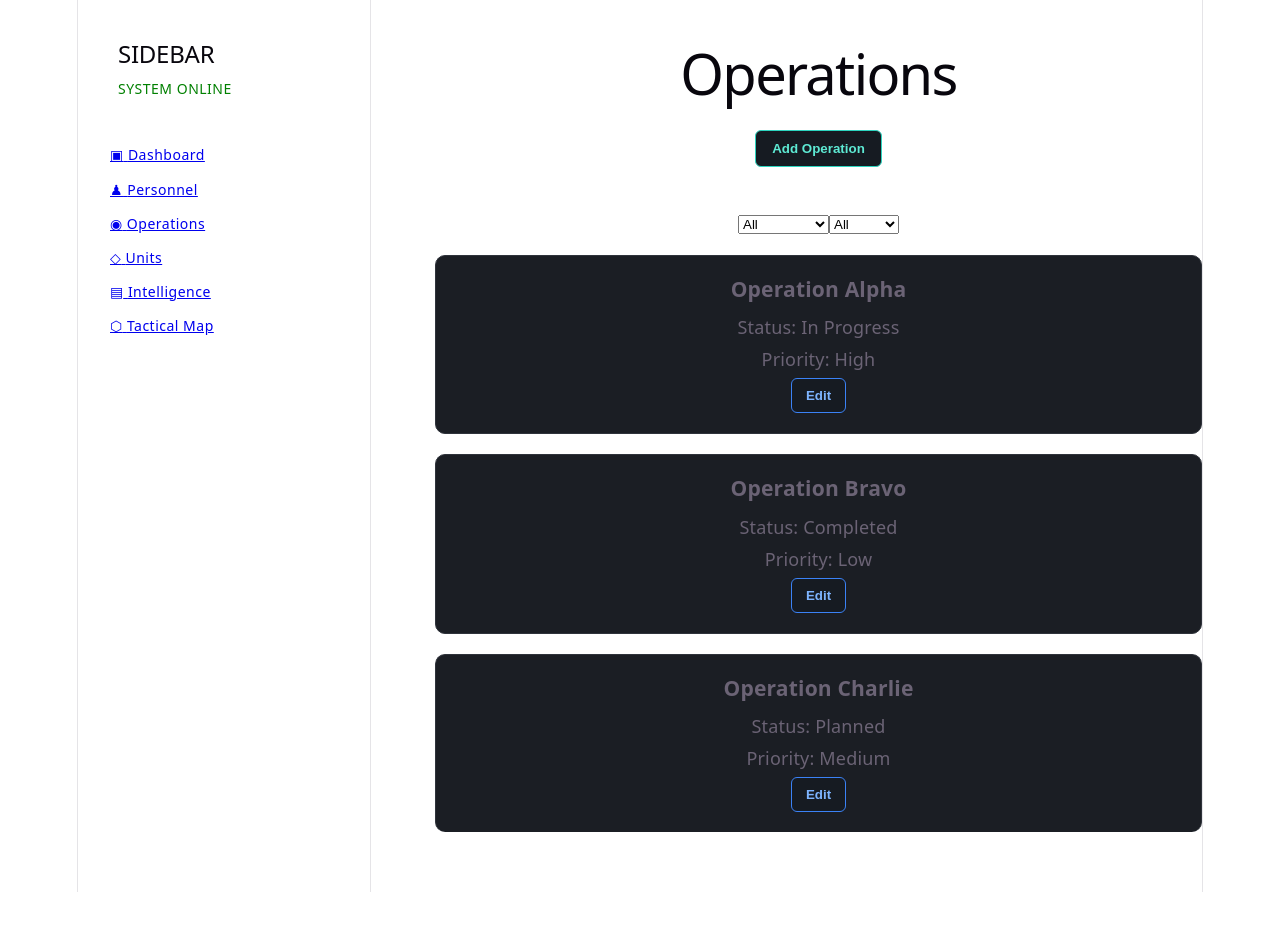
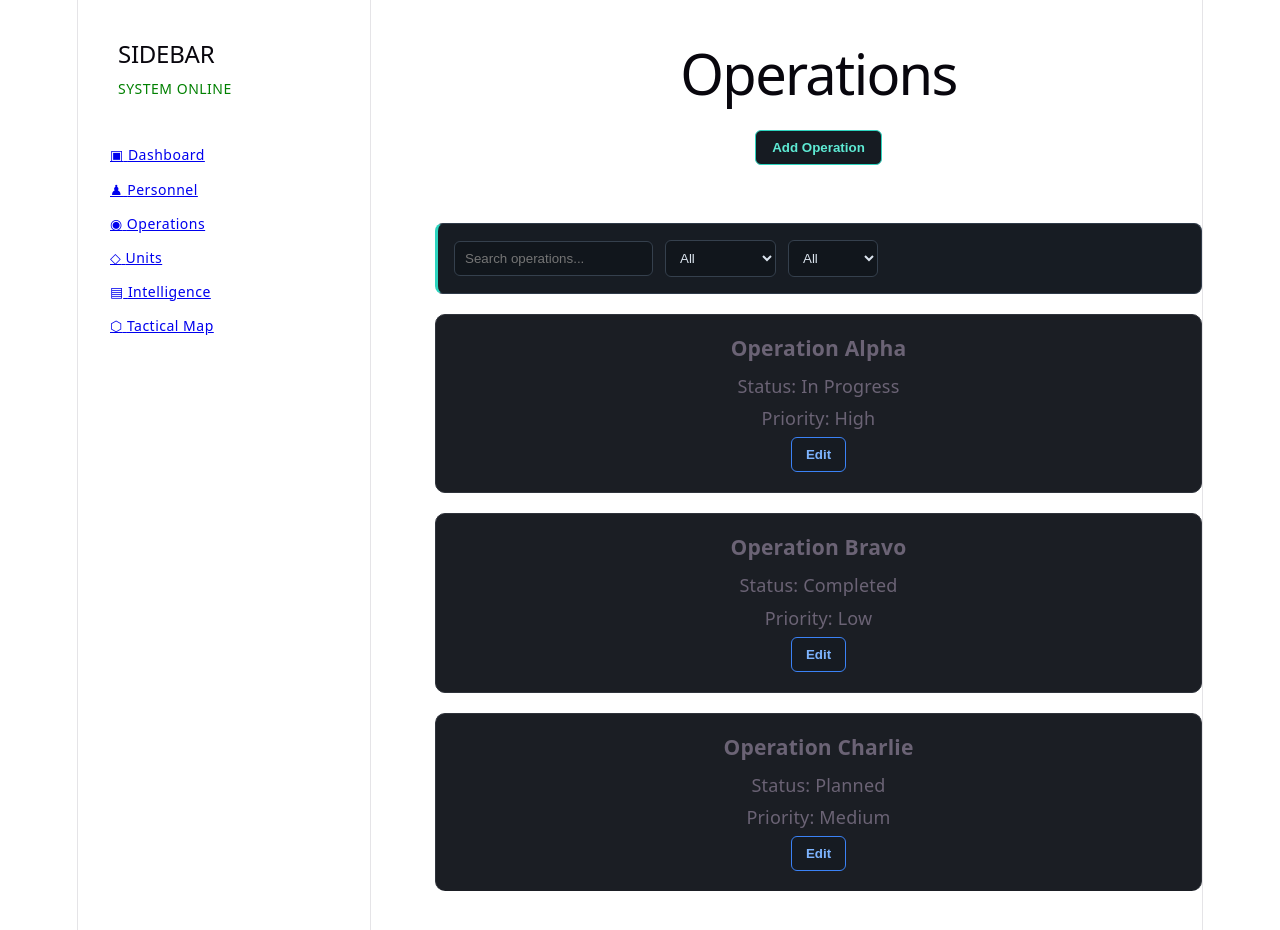
Before and after one commit to ZonaCZO/ColdRavine, a React (Vite) app: page /operations in a window 1280 px wide. Shown: the top 930 px of the page. Before the commit the page ends 892 px from the top, so only its background shows below. Built offline with nearby package versions, Linux system fonts and the light colour scheme.

Commit message:
Filter of operations

```diff
--- a/src/components/OperationCard.tsx
+++ b/src/components/operation/OperationCard.tsx
@@ -1,5 +1,5 @@
 import { useState } from "react";
-import type { Operation } from "../types/Operation";
+import type { Operation } from "../../types/Operation";
 
 
 type Props = {
--- a/src/components/OperationFilter.tsx
+++ b/src/components/operation/OperationFilter.tsx
@@ -1,19 +1,26 @@
 
-import type { Operation, PriorityFilter, StatusFilter} from "../types/Operation";
+import type { Operation, PriorityFilter, StatusFilter} from "../../types/Operation";
 
 type Props = {
 
+  search: string;
   status: StatusFilter;
   priority: PriorityFilter;
 
+  setSearch: (search: string) => void;
   filterStatus: (status: StatusFilter) => void;
   filterPriority: (priority: PriorityFilter) => void;
 };
 
-function OperationFilter({ status, priority, filterStatus, filterPriority }: Props) { return (
+function OperationFilter({ search, status, priority, setSearch, filterStatus, filterPriority }: Props) { return (
 
-    <div className="filter-select">
-      <select className="filter-form" value={status} onChange={(e) => filterStatus(e.target.value as Operation["status"])}>
+    <div className="operation-filter">
+      <input
+        value={search}
+        onChange={(e) => setSearch(e.target.value)}
+        placeholder="Search operations..."
+      />
+      <select value={status} onChange={(e) => filterStatus(e.target.value as Operation["status"])}>
         <option value="All">All</option>
         <option value="Planned">Planned</option>
         <option value="In Progress">In Progress</option>
--- a/src/components/OperationForm.tsx
+++ b/src/components/operation/OperationForm.tsx
@@ -1,5 +1,5 @@
 import type { FormEvent } from "react";
-import type { Operation } from "../types/Operation";
+import type { Operation } from "../../types/Operation";
 
 
 type Props = {
@@ -61,7 +61,7 @@ function OperationForm({
         <option value="High">High</option>
       </select>
 
-      <button type="submit">
+      <button className="btn btn-add" type="submit">
         Add
       </button>
 
--- a/src/pages/Operations.tsx
+++ b/src/pages/Operations.tsx
@@ -1,7 +1,7 @@
 import { useState } from "react";
-import OperationCard from "../components/OperationCard";
-import OperationForm from "../components/OperationForm";
-import OperationFilter from "../components/OperationFilter";
+import OperationCard from "../components/operation/OperationCard";
+import OperationForm from "../components/operation/OperationForm";
+import OperationFilter from "../components/operation/OperationFilter";
 import type { Operation, StatusFilter, PriorityFilter} from "../types/Operation";
 import "./styles/Operations.css";
 
@@ -18,6 +18,7 @@ function Operations() {
   const [status, setStatus] = useState<Operation["status"]>("Planned");
   const [priority, setPriority] = useState<Operation["priority"]>("Low");
   const [showForm, setShowForm] = useState(false);
+  const [search, setSearch] = useState("");
   const [statusFilter, setStatusFilter] = useState<StatusFilter>("All");
   const [priorityFilter, setPriorityFilter] = useState<PriorityFilter>("All");
 
@@ -31,7 +32,9 @@ function Operations() {
     priorityFilter === "All" ||
     operation.priority === priorityFilter;
 
-  return statusMatches && priorityMatches;
+  const searchMatches = operation.name.toLowerCase().includes(search.toLowerCase());
+
+  return statusMatches && priorityMatches && searchMatches;
 });
 
 // Functions
@@ -107,8 +110,10 @@ function Operations() {
     )}
     {statusFilter && priorityFilter && (
       <OperationFilter
+        search={search}
         status={statusFilter}
         priority={priorityFilter}
+        setSearch={setSearch}
         filterStatus={setStatusFilter}
         filterPriority={setPriorityFilter}
       />
--- a/src/pages/styles/Operations.css
+++ b/src/pages/styles/Operations.css
@@ -44,7 +44,7 @@
   margin: 6px 0;
 }
 
-.operation-form {
+.operation-form, .operation-filter {
   display: flex;
   gap: 12px;
   align-items: center;
@@ -60,7 +60,9 @@
 
 .operation-form input,
 .operation-form select,
-.operation-controls select {
+.operation-controls select,
+.operation-filter input,
+.operation-filter select {
   background: #11161c;
   color: #dbe4ee;
 
@@ -73,7 +75,9 @@
 
 .operation-form input:focus,
 .operation-form select:focus,
-.operation-controls select:focus {
+.operation-controls select:focus,
+.operation-filter input:focus,
+.operation-filter select:focus {
   border-color: #4b8cff;
 }
 
@@ -100,8 +104,8 @@
 .btn-add {
   border: 1px solid #2dd4bf;
   color: #5eead4;
-  padding: 10px 16px;
-  margin-bottom: 24px;
+  padding: 9px 16px;
+  margin-bottom: 0px;
   align-self: center;
 }
 
```
